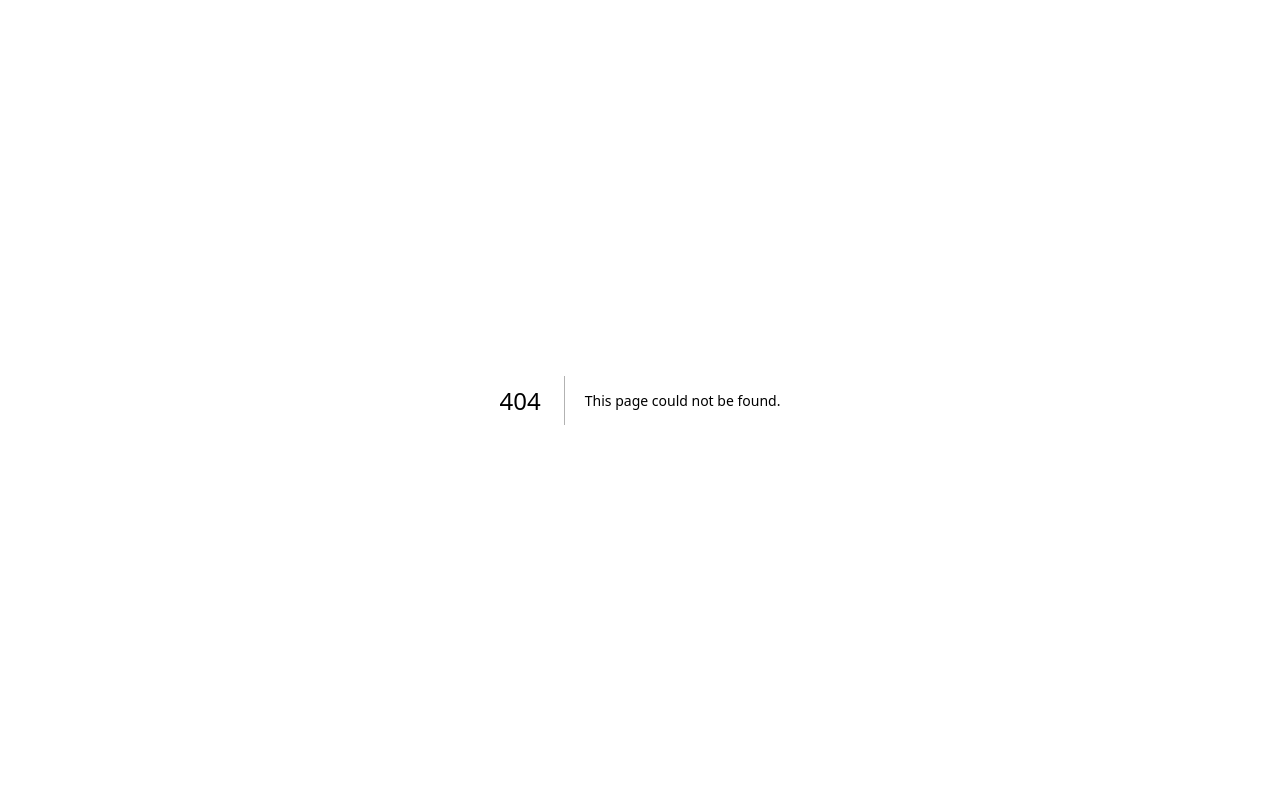
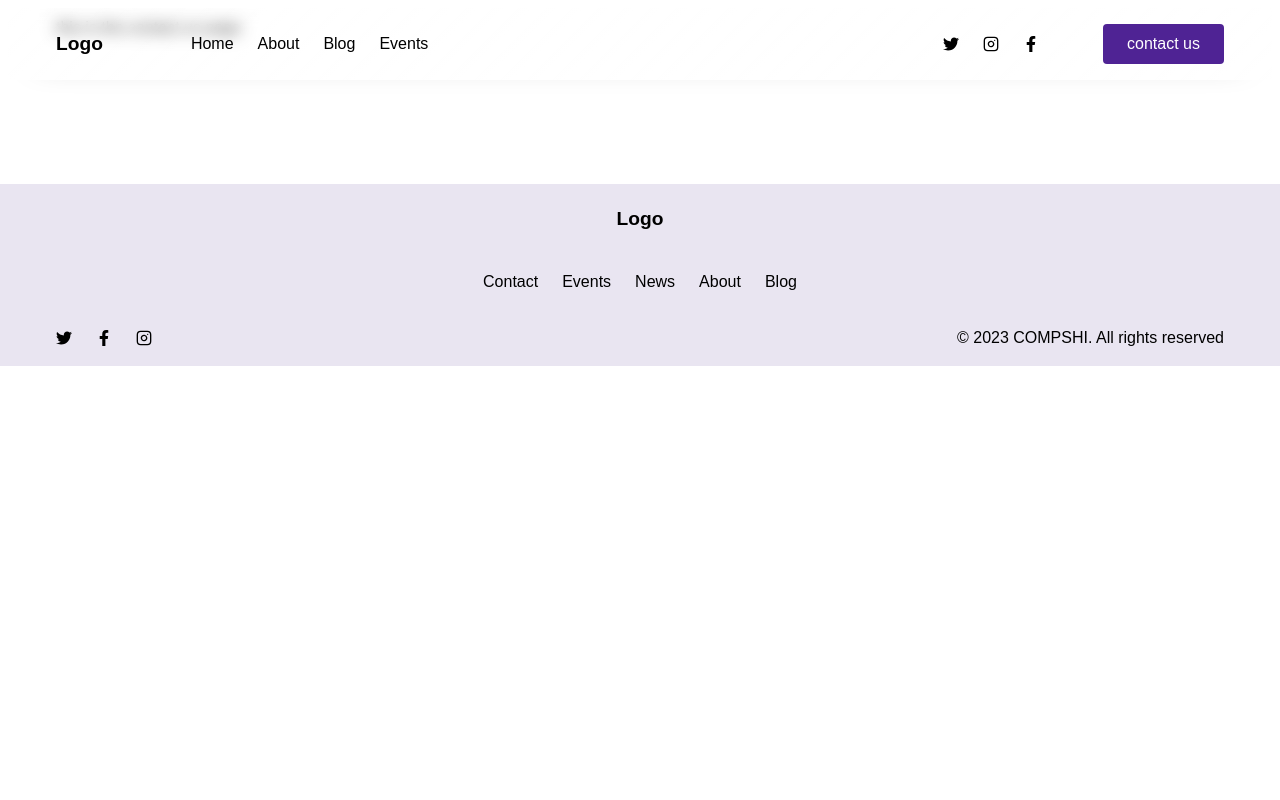
Before and after one commit to thecode-master-sy/health-non-profit, a Next.js app: page /contact in a window 1280 px wide. Before the commit this address had no page. Shown: the top 800 px of the page. Built offline with nearby package versions, Linux system fonts and the light colour scheme.

Commit message:
yeah...science biyatch

```diff
--- /dev/null
+++ b/app/about/page.tsx
@@ -0,0 +1,9 @@
+import { Container } from "@/components/utility";
+
+export default function Page () {
+  return (
+    <Container>
+      <p>this is the about page</p>
+    </Container>
+  )
+}
--- /dev/null
+++ b/app/contact/page.tsx
@@ -0,0 +1,9 @@
+import { Container } from "@/components/utility";
+
+export default function Page() {
+  return (
+    <Container>
+      <p>this is the contact us page</p>
+    </Container>
+  );
+}
--- a/app/globals.css
+++ b/app/globals.css
@@ -88,6 +88,18 @@
     @apply hover:bg-white hover:text-primary-light;
   }
 
+  .bg-glass {
+    background: linear-gradient(
+      135deg,
+      rgba(255, 255, 255, 0.2),
+      rgba(255, 255, 255, 0.4)
+    );
+    backdrop-filter: blur(8px);
+
+    -webkit-backdrop-filter: blur(8px);
+    box-shadow: 0 8px 32px -30px rgba(0, 0, 0, 0.37);
+  }
+
   .scroll-origin {
     @apply h-screen overflow-y-auto overflow-x-hidden;
     perspective: 10px;
@@ -96,14 +108,13 @@
   .bg-hero {
     @apply relative;
     @apply text-white;
-    min-height: 120vh;
-    z-index: -1;
+    min-height: 100vh;
   }
 
   .bg-overlay {
     @apply absolute;
     @apply top-0 left-0 w-full min-h-full;
-    @apply bg-gray-800;
+    background-color: rgba(79, 35, 148, 0.6);
     mix-blend-mode: multiply;
   }
 
--- a/app/layout.tsx
+++ b/app/layout.tsx
@@ -3,6 +3,7 @@ import "./globals.css";
 import { NavContextProvider } from "@/components/NavContext";
 import { MobileNav, NavBar } from "@/components/Navbar";
 import { Footer } from "@/components/Footer";
+import { Header } from "@/components/header";
 
 export const metadata = {
   title: "COMPHSI",
@@ -19,6 +20,7 @@ export default function RootLayout({
       <NavContextProvider>
         <body>
           <MobileNav />
+          <Header />
           <ThemeProvider>{children}</ThemeProvider>
           <Footer />
         </body>
--- a/app/page.tsx
+++ b/app/page.tsx
@@ -67,38 +67,8 @@ const activitiesArray: propsCardInterface[] = [
 export default function Home() {
   return (
     <div>
-      <div className="bg-hero">
-        <header>
-          <Container>
-            <div className="flex gap-7 justify-between md:justify-normal items-center">
-              <Logo />
-
-              <NavBar />
-
-              <Hamburger />
-
-              <div className="md:flex gap-4 ml-auto hidden">
-                <a href="https://twitter.com" className="link">
-                  <FaTwitter />
-                </a>
-
-                <a href="https://instagram.com" className="link">
-                  <FiInstagram />
-                </a>
-
-                <a href="https://facebook.com" className="link">
-                  <FaFacebookF />
-                </a>
-              </div>
-
-              <button className="btn-primary ml-auto hidden md:block">
-                contact us
-              </button>
-            </div>
-          </Container>
-        </header>
-
-        <Container className="py-8 flex items-center flex-col text-center">
+      <div className="bg-hero flex align-center">
+        <Container className="py-8 flex items-center flex-col text-center justify-center">
           <div className="hero-section max-w-3xl">
             <p className="text-md">Here at COMPSHI we</p>
             <Title>Promote sexual reproductive health and rights</Title>
@@ -110,8 +80,13 @@ export default function Home() {
           </div>
 
           <div className="mt-4 flex gap-4">
-            <button className="btn-primary">contact us</button>
-            <button className="btn-glass">about</button>
+            <Link href={"/contact"}>
+              <button className="btn-primary">contact us</button>
+            </Link>
+
+            <Link href={"/about"}>
+              <button className="btn-glass">about</button>
+            </Link>
           </div>
         </Container>
 
--- a/components/Footer.tsx
+++ b/components/Footer.tsx
@@ -1,10 +1,48 @@
+import { Logo } from "./Logo";
 import { Container } from "./utility";
+import { FaTwitter, FaPlus } from "react-icons/fa";
+import { FiInstagram } from "react-icons/fi";
+import { FaFacebookF, FaAngleRight } from "react-icons/fa";
 
 export const Footer = () => {
   return (
     <div className="mt-9 bg-light-bg">
       <Container>
-        <div>footer</div>
+        <div>
+          <div className="flex md:justify-center">
+            <Logo />
+          </div>
+
+          <nav className="mt-5">
+            <ul className="flex flex-col md:flex-row md:justify-center gap-4">
+              <li>Contact</li>
+              <li>Events</li>
+              <li>News</li>
+              <li>About</li>
+              <li>Blog</li>
+            </ul>
+          </nav>
+        </div>
+
+        <div className="flex justify-between items-center mt-5 flex-col sm:flex-row gap-4">
+          <div className="flex gap-4">
+            <a href="https://twitter.com">
+              <FaTwitter />
+            </a>
+
+            <a href="https://facebook.com">
+              <FaFacebookF />
+            </a>
+
+            <a href="https://instagram.com">
+              <FiInstagram />
+            </a>
+          </div>
+
+          <div>
+            <p> &#169; 2023 COMPSHI. All rights reserved</p>
+          </div>
+        </div>
       </Container>
     </div>
   );
--- a/components/Navbar.tsx
+++ b/components/Navbar.tsx
@@ -1,5 +1,6 @@
 "use client";
 import { useState } from "react";
+import { usePathname } from "next/navigation";
 import { motion } from "framer-motion";
 import Link from "next/link";
 import { useNav, NavContextInterface } from "./NavContext";
@@ -38,7 +39,7 @@ export const MobileNav = ({ className }: { className?: string }) => {
       <motion.ul
         variants={UlVariant}
         animate={showNav ? "visible" : "hidden"}
-        className={`navigation navigation-mobile z-10`}
+        className={`navigation navigation-mobile z-20`}
       >
         <span
           className="text-4xl absolute top-2 right-2 cursor-pointer"
@@ -67,22 +68,47 @@ export const MobileNav = ({ className }: { className?: string }) => {
   );
 };
 
+const links = [
+  {
+    path: "/",
+    label: "Home",
+  },
+
+  {
+    path: "/about",
+    label: "About",
+  },
+
+  {
+    path: "/blog",
+    label: "Blog",
+  },
+
+  {
+    path: "/events",
+    label: "Events",
+  },
+];
+
 export const NavBar = () => {
+  const activeLink = usePathname();
+
   return (
     <nav className="hidden md:block">
       <ul className="navigation navigation-desktop">
-        <Link href={"/"}>
-          <li>Home</li>
-        </Link>
-        <Link href={"/about"}>
-          <li>About</li>
-        </Link>
-        <Link href={"/blog"}>
-          <li>Blog</li>
-        </Link>
-        <Link href={"/events"}>
-          <li>Events</li>
-        </Link>
+        {links.map((link, index) => (
+          <Link href={link.path} key={index} className="relative link">
+            {activeLink === link.path ? (
+              <motion.span
+                className="absolute w-full h-[3px] left-0 top-full bg-primary-light"
+                layoutId="active"
+              ></motion.span>
+            ) : (
+              ""
+            )}
+            <li>{link.label}</li>
+          </Link>
+        ))}
       </ul>
     </nav>
   );
--- /dev/null
+++ b/components/header.tsx
@@ -0,0 +1,43 @@
+import Link from "next/link";
+import { Container } from "@/components/utility";
+import { Hamburger } from "@/components/Hamburger";
+import { FaTwitter, FaFacebookF } from "react-icons/fa";
+import { FiInstagram } from "react-icons/fi";
+import { NavBar } from "@/components/Navbar";
+import { Logo } from "@/components/Logo";
+
+export const Header = () => {
+  return (
+    <header className="fixed top-1 left-1 right-1 z-10 bg-glass rounded">
+      <Container className="md:py-0">
+        <div className="flex gap-7 justify-between md:justify-normal items-center">
+          <Logo />
+
+          <NavBar />
+
+          <Hamburger />
+
+          <div className="md:flex gap-4 ml-auto hidden">
+            <a href="https://twitter.com" className="link">
+              <FaTwitter />
+            </a>
+
+            <a href="https://instagram.com" className="link">
+              <FiInstagram />
+            </a>
+
+            <a href="https://facebook.com" className="link">
+              <FaFacebookF />
+            </a>
+          </div>
+
+          <Link href={"/contact"} className="hidden md:block">
+            <button className="btn-primary ml-auto hidden md:block">
+              contact us
+            </button>
+          </Link>
+        </div>
+      </Container>
+    </header>
+  );
+};
--- a/tailwind.config.js
+++ b/tailwind.config.js
@@ -12,6 +12,7 @@ module.exports = {
   theme: {
     screens: {
       sm: "480px",
+      mx: "550px",
       md: "800px",
       lg: "1200px",
       xl: "1440px",
```
